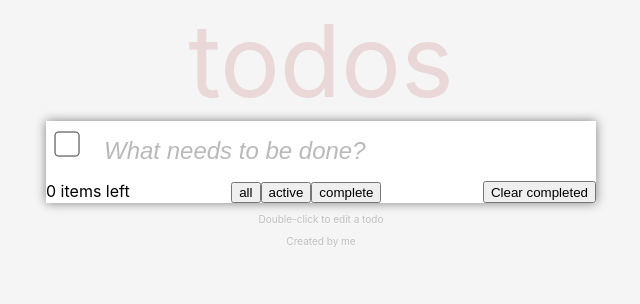
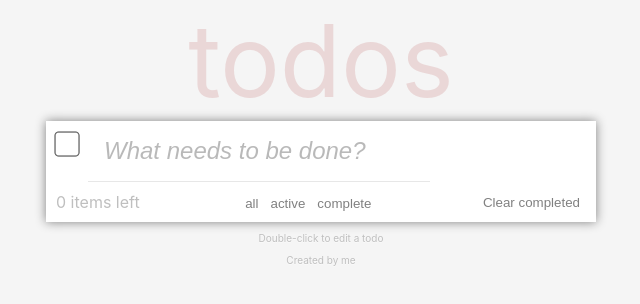
Before and after one commit to AlexeyTGR/TODO-React, a React (Create React App) app: page / in a window 1280 px wide. Shown: the top 304 px of the page, without its empty margins (319-959 px from the left). Built offline with nearby package versions, Linux system fonts and the light colour scheme.

Commit message:
change styles

```diff
--- a/src/App.css
+++ b/src/App.css
@@ -8,6 +8,8 @@ body {
 .button {
   background: inherit;
   border: none;
+  color: #808080;
+  cursor: pointer;
 }
 
 .mark-text {
@@ -39,6 +41,7 @@ body {
   border: none;
   padding: 16px;
   outline: none;
+  border-bottom: 1px solid #80808030;
 }
 
 #new-task::placeholder {
@@ -48,6 +51,7 @@ body {
 
 .task-item {
   display: flex;
+  border-bottom: 1px solid #80808030;
 }
 
 .icon {
@@ -55,6 +59,7 @@ body {
   height: 30px;
   background: inherit;
   opacity: 0.6;
+  cursor: pointer;
 }
 
 .task-item__text-block {
@@ -66,6 +71,8 @@ body {
 .bottom-menu {
   display: flex;
   justify-content: space-between;
+  padding: 10px;
+  color: #bfbfbf;
 }
 
 .footer {
--- a/src/components/TasksFilter.jsx
+++ b/src/components/TasksFilter.jsx
@@ -33,7 +33,7 @@ const TasksFilter = (props) => {
   ];
 
   return (
-    <div className="bottom-menu">
+    <div className="bottom-menu button">
       <span>
         {activeTasksCounter} items left
       </span>
@@ -41,6 +41,7 @@ const TasksFilter = (props) => {
       <div>
         {filterOptions.map((filterItem) => (
           <button
+            className="button"
             key={filterItem.value}
             onClick={() => props.onFilterChange(filterItem.value)}
           >
@@ -50,6 +51,7 @@ const TasksFilter = (props) => {
       </div>
 
       <button
+        className="button"
         onClick={clearComplitedTasks}
       >
         Clear completed
```
